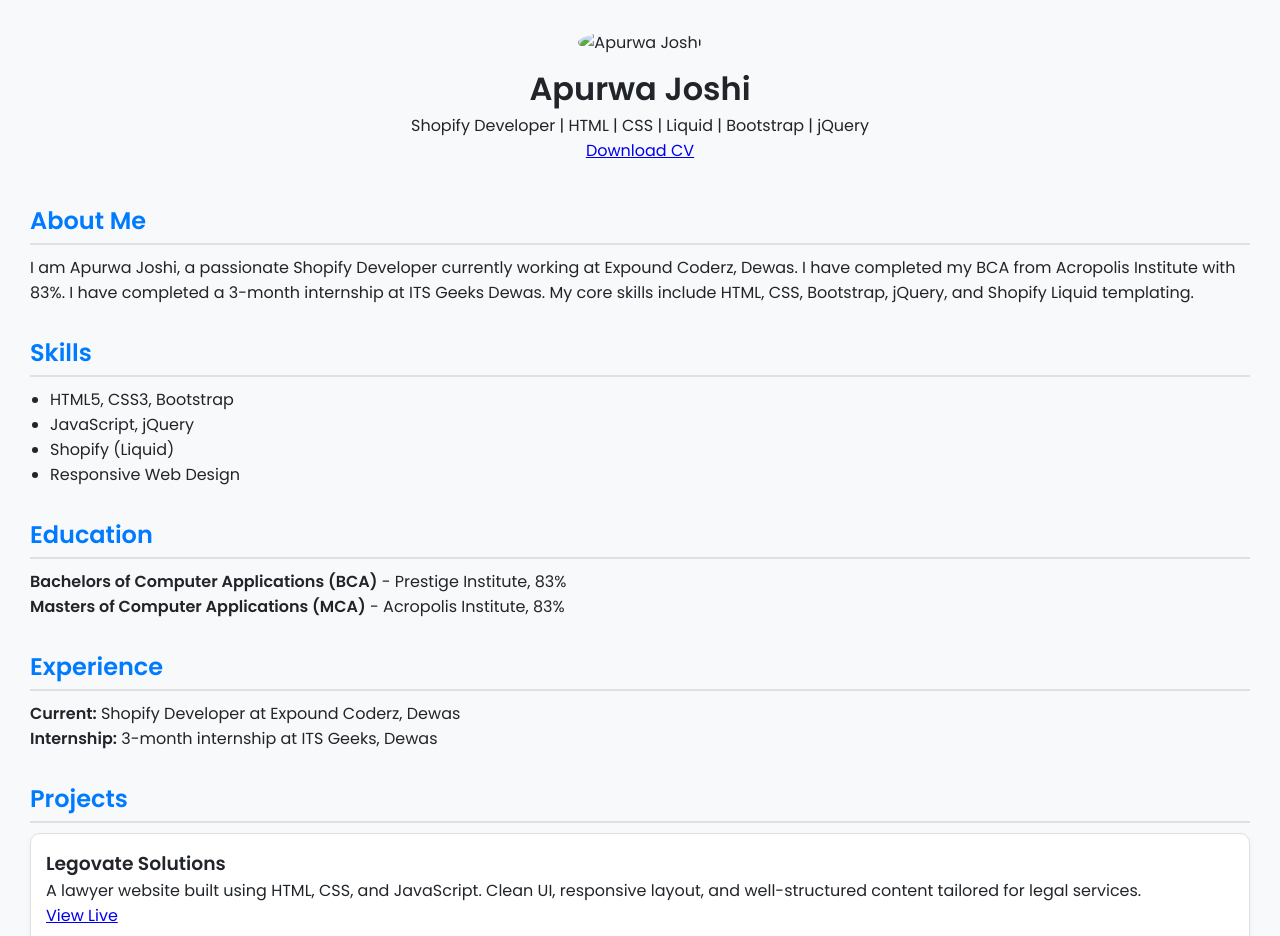
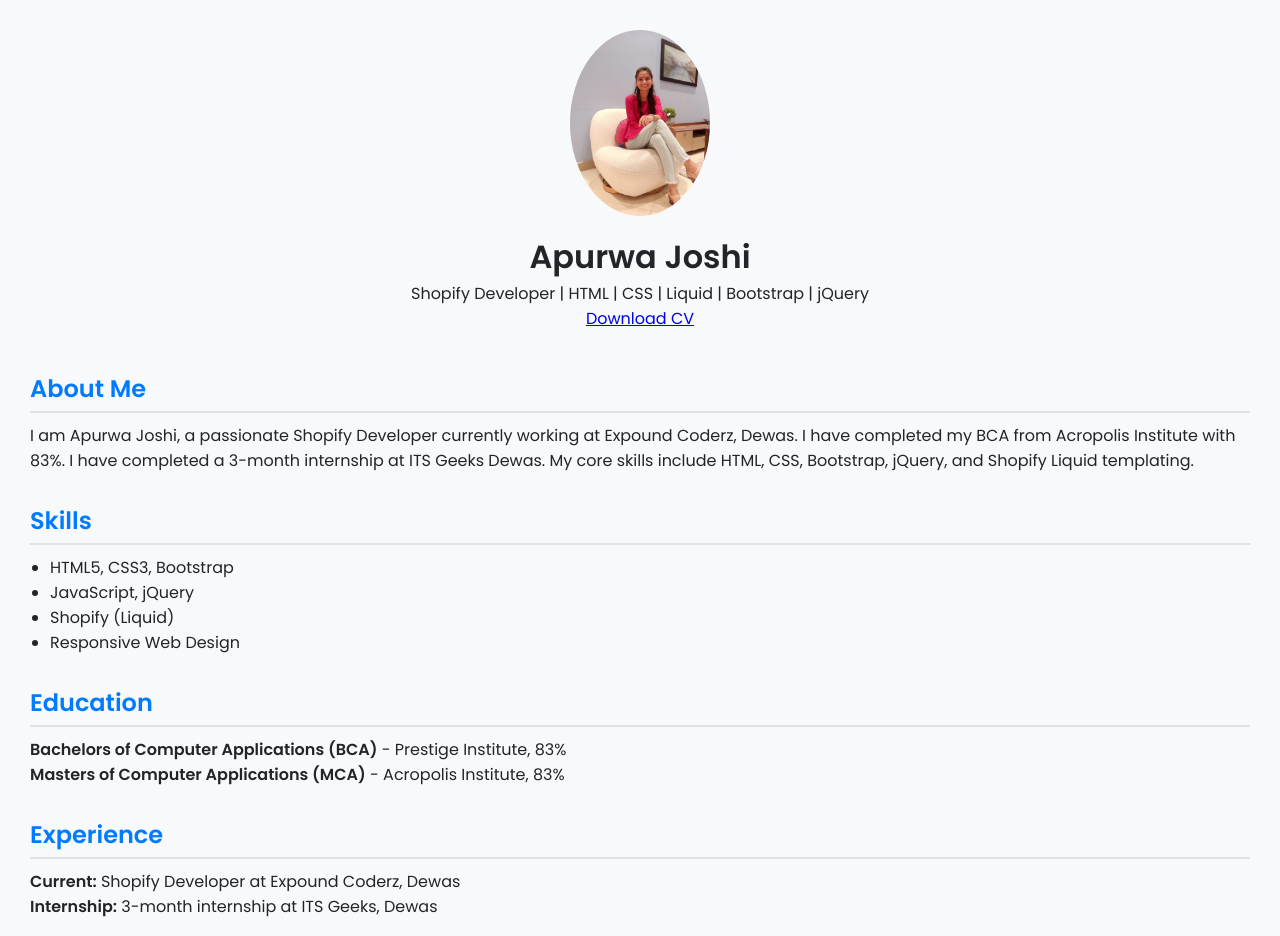
Before and after one commit to apurwajoshi12/portfolio, a plain HTML site: page index.html in a window 1280 px wide. Shown: the top 936 px of the page. Drawn offline with Linux system fonts and the light colour scheme.

Commit message:
Add files via upload

```diff
--- a/index.html
+++ b/index.html
@@ -70,7 +70,7 @@
 </head>
 <body>
   <header>
-    <img src="images/WhatsApp Image 2025-07-19 at 10.52.11 PM.jpeg" alt="Apurwa Joshi">
+    <img src="WhatsApp Image 2025-07-19 at 10.52.11 PM.jpeg" alt="Apurwa Joshi">
     <h1>Apurwa Joshi</h1>
     <p>Shopify Developer | HTML | CSS | Liquid | Bootstrap | jQuery</p>
    <a href="./apurwa-joshi-cv.pdf.pdf" class="btn" download="apurwa-joshi-cv.pdf.pdf">Download CV</a>
```
